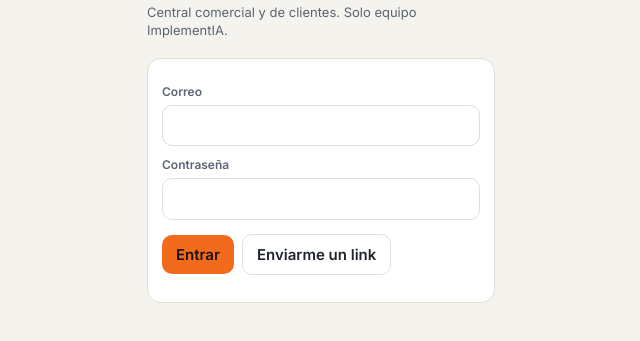
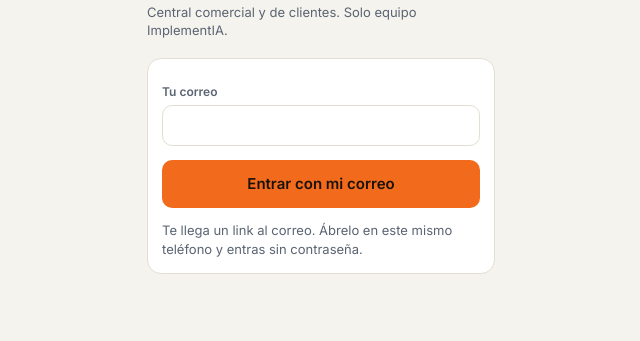
Before and after one commit to angelperuga-maker/serviruta, a plain HTML site: page implementia/index.html in a window 1280 px wide. Shown: the part 133-474 px from the top of the page, without its empty margins (319-959 px from the left). Drawn offline with nearby package versions, Linux system fonts and the light colour scheme.

Commit message:
ImplementIA central: acceso solo con correo (link mágico)
Co-Authored-By: Claude Opus 5.5 <noreply@anthropic.com>
Claude-Session: https://claude.ai/code/session_0135RbX3SCgEtDUFyEx6do7x

```diff
--- a/implementia/index.html
+++ b/implementia/index.html
@@ -135,13 +135,17 @@ const scoreCls = n => n >= 75 ? 'hi' : n >= 50 ? 'mid' : '';
 function login(msg = '') {
   $('#root').innerHTML = `<div class="login"><h1 style="font-size:28px">Implement<span style="color:var(--acc)">IA</span></h1>
   <p class="muted" style="margin:6px 0 18px">Central comercial y de clientes. Solo equipo ImplementIA.</p>
-  <div class="card"><label>Correo</label><input id="em" type="email" autocomplete="email">
-  <label>Contraseña</label><input id="pw" type="password" autocomplete="current-password">
-  <div class="row" style="margin-top:14px"><button class="btn acc" id="go">Entrar</button><button class="btn ghost" id="link">Enviarme un link</button></div>
-  <p class="muted" id="msg" style="margin-bottom:0">${esc(msg)}</p></div></div>`;
-  $('#go').onclick = async () => { const { error } = await sb.auth.signInWithPassword({ email: $('#em').value.trim(), password: $('#pw').value }); if (error) $('#msg').textContent = 'No se pudo entrar: ' + error.message; else iniciar(); };
-  $('#pw').onkeydown = e => { if (e.key === 'Enter') $('#go').click(); };
-  $('#link').onclick = async () => { const { error } = await sb.auth.signInWithOtp({ email: $('#em').value.trim(), options: { shouldCreateUser: false, emailRedirectTo: location.origin + location.pathname } }); $('#msg').textContent = error ? 'Error: ' + error.message : 'Revisa tu correo y abre el link.'; };
+  <div class="card"><label>Tu correo</label><input id="em" type="email" autocomplete="email" inputmode="email" value="${esc(localStorage.getItem('impl_email') || '')}">
+  <button class="btn acc" id="link" style="width:100%;margin-top:14px;padding:13px">Entrar con mi correo</button>
+  <p class="muted" id="msg" style="margin-bottom:0">${esc(msg) || 'Te llega un link al correo. Ábrelo en este mismo teléfono y entras sin contraseña.'}</p></div></div>`;
+  $('#em').onkeydown = e => { if (e.key === 'Enter') $('#link').click(); };
+  $('#link').onclick = async e => {
+    const email = $('#em').value.trim().toLowerCase(); if (!email.includes('@')) return $('#msg').textContent = 'Escribe tu correo.';
+    e.target.disabled = true; localStorage.setItem('impl_email', email);
+    const { error } = await sb.auth.signInWithOtp({ email, options: { shouldCreateUser: false, emailRedirectTo: location.origin + location.pathname } });
+    e.target.disabled = false;
+    $('#msg').innerHTML = error ? 'No se pudo enviar: ' + esc(error.message) : `<b>Listo.</b> Revisa ${esc(email)} (también spam) y toca el link. Puedes cerrar esta pestaña.`;
+  };
 }
 
 async function iniciar() {
```
